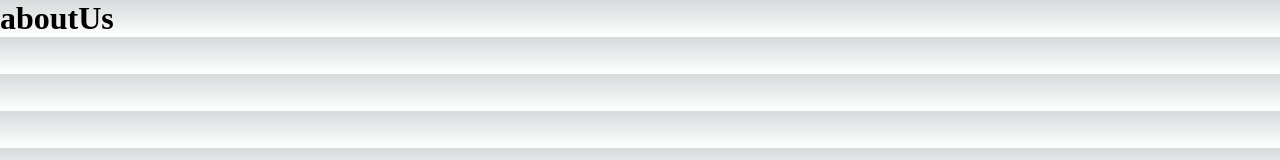
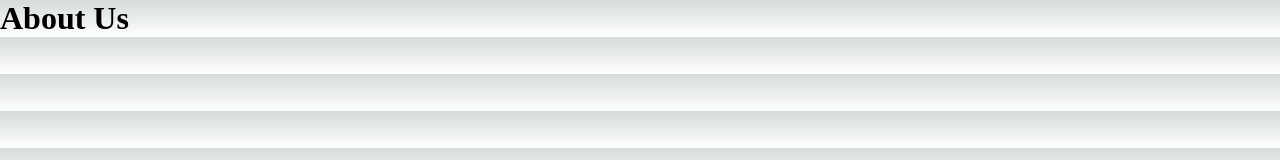
Before and after one commit to RichardNk24/Event_App, a Next.js app: page /about-us in a window 1280 px wide. Shown: the top 160 px of the page. Built offline with nearby package versions, Linux system fonts and the light colour scheme.

Commit message:
Put Capital Letters

```diff
--- a/pages/about-us.js
+++ b/pages/about-us.js
@@ -2,7 +2,7 @@ import React from 'react'
 
 const aboutUs = () => {
   return (
-    <h1>aboutUs</h1>
+    <h1>About Us</h1>
   )
 }
 
--- a/pages/events/eventOne.js
+++ b/pages/events/eventOne.js
@@ -2,7 +2,7 @@ import React from 'react'
 
 const eventOne = () => {
     return (
-        <h1>event 1</h1>
+        <h1>Event 1</h1>
     )
 }
 
```
